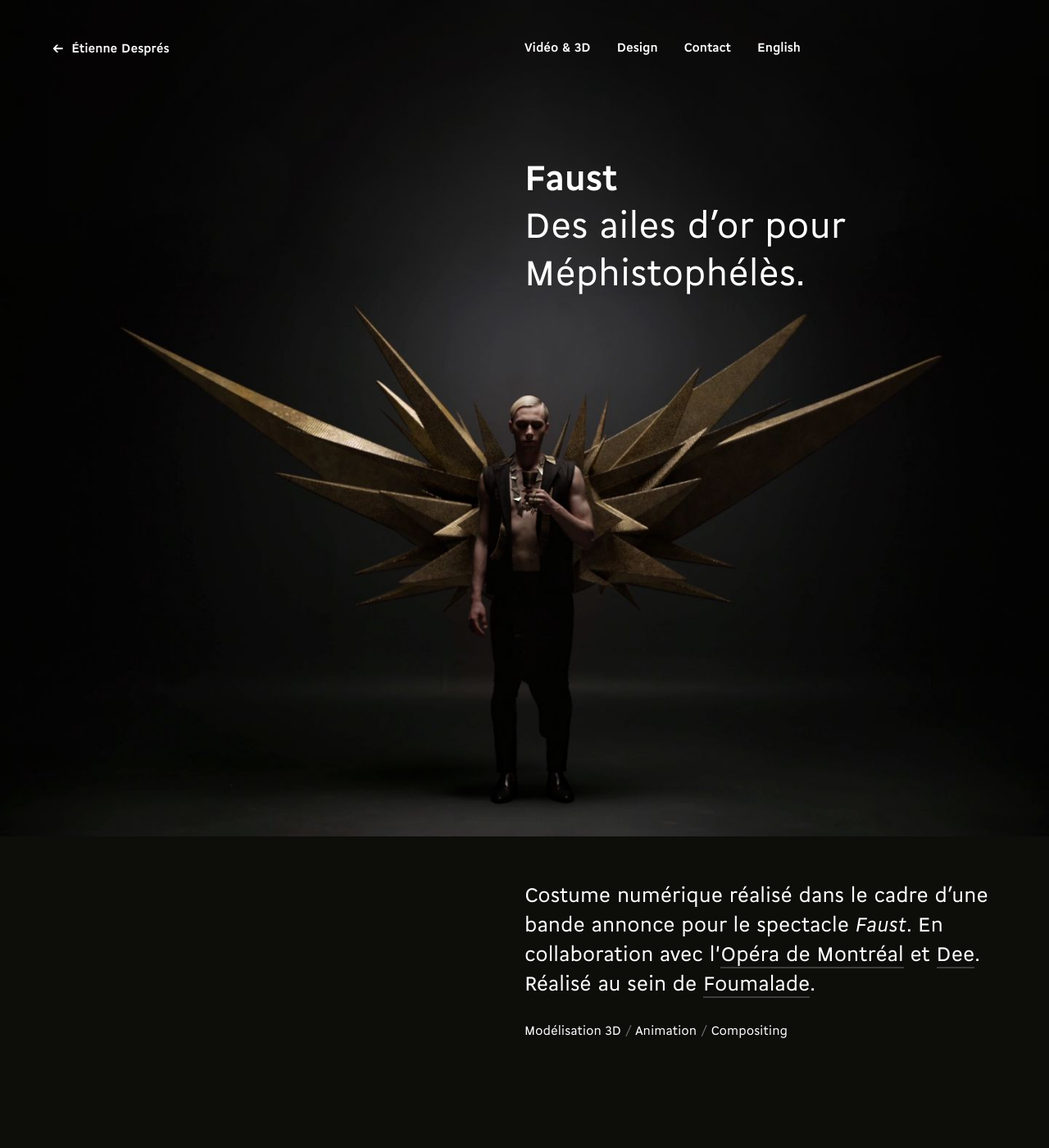
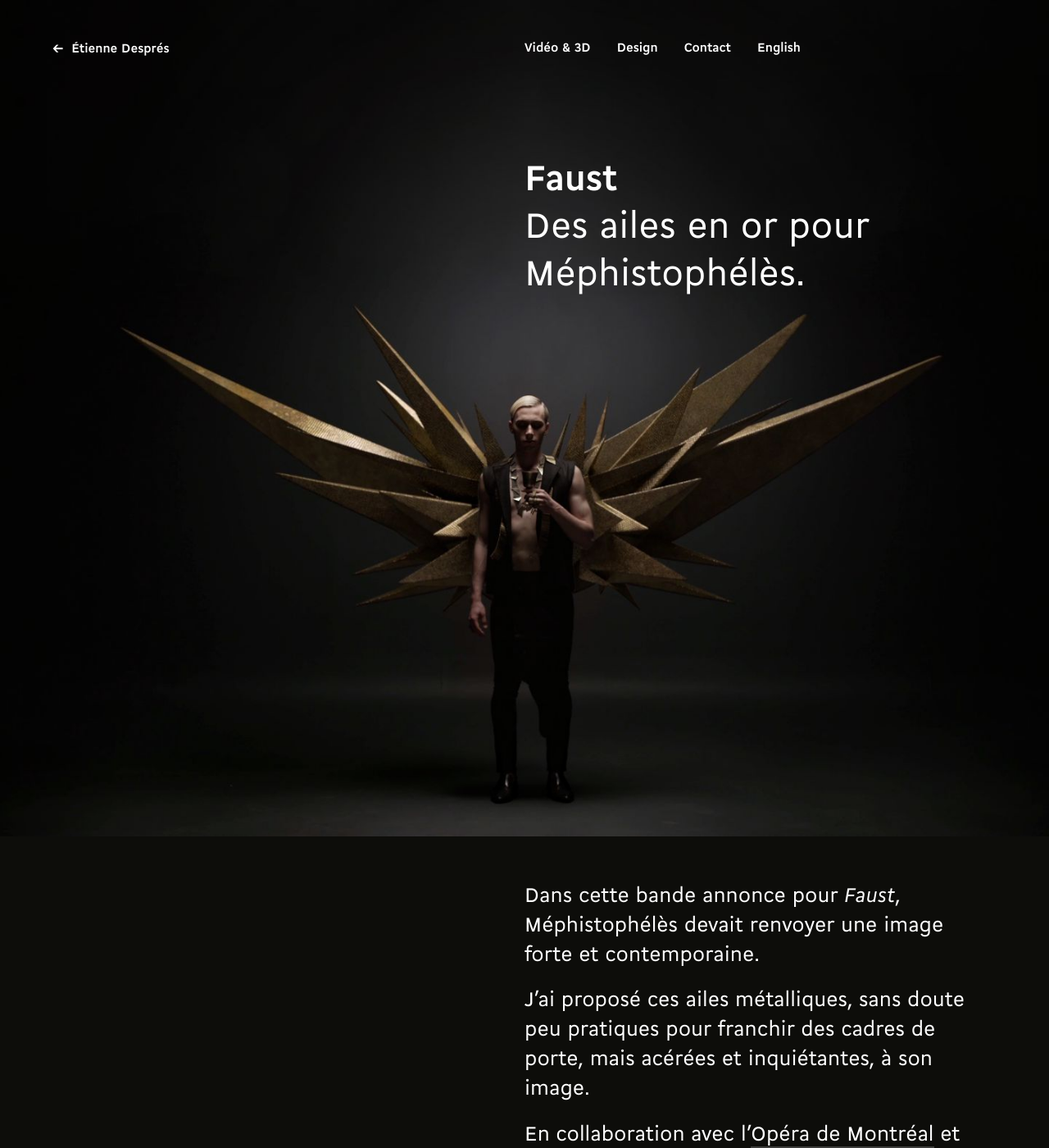
Before and after one commit to etienne/etienne, a Jekyll site: the page built from _projects-fr/faust.html, in a window 1280 px wide and 1400 px high. Shown: the whole window at 82% size. Built offline with Jekyll 4.4.1, drawn with Linux system fonts in a browser that asks for light colours.

Commit message:
Ajustements à Faust

```diff
--- a/_projects-fr/faust.html
+++ b/_projects-fr/faust.html
@@ -14,13 +14,15 @@ tags: [Modélisation 3D, Animation, Compositing]
 <section class="superimposed">
   <div class="text">
     <h1>Faust</h1>
-    <p class="intro">Des ailes d’or pour Méphistophélès.</p>
+    <p class="intro">Des ailes en or pour Méphistophélès.</p>
   </div>
 </section>
 
 <section>
   <div class="text">
-    <p>Costume numérique réalisé dans le cadre d’une bande annonce pour le spectacle <em>Faust</em>. En collaboration avec l'<a href="http://www.operademontreal.com/en">Opéra de Montréal</a> et <a href="http://deemusic.com">Dee</a>. Réalisé au sein de <a href="http://foumalade.org">Foumalade</a>.</p>
+    <p>Dans cette bande annonce pour <em>Faust</em>, Méphistophélès devait renvoyer une image forte et contemporaine.</p>
+    <p>J’ai proposé ces ailes métalliques, sans doute peu pratiques pour franchir des cadres de porte, mais acérées et inquiétantes, à son image.</p>
+    <p>En collaboration avec l’<a href="http://www.operademontreal.com/en">Opéra de Montréal</a> et <a href="http://deemusic.com">Dee</a>. Réalisé au sein de <a href="http://foumalade.org">Foumalade</a>.</p>
     {% include tags.html %}
   </div>
 </section>
```
